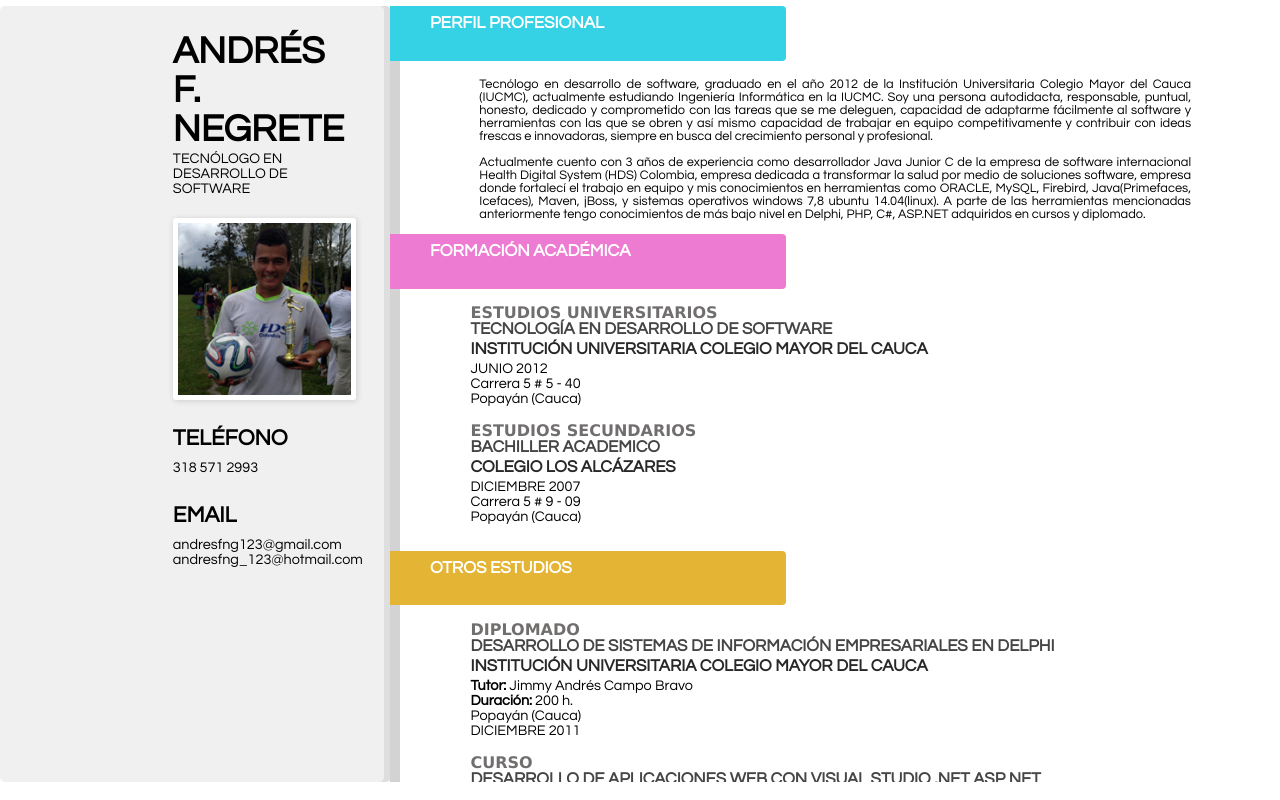
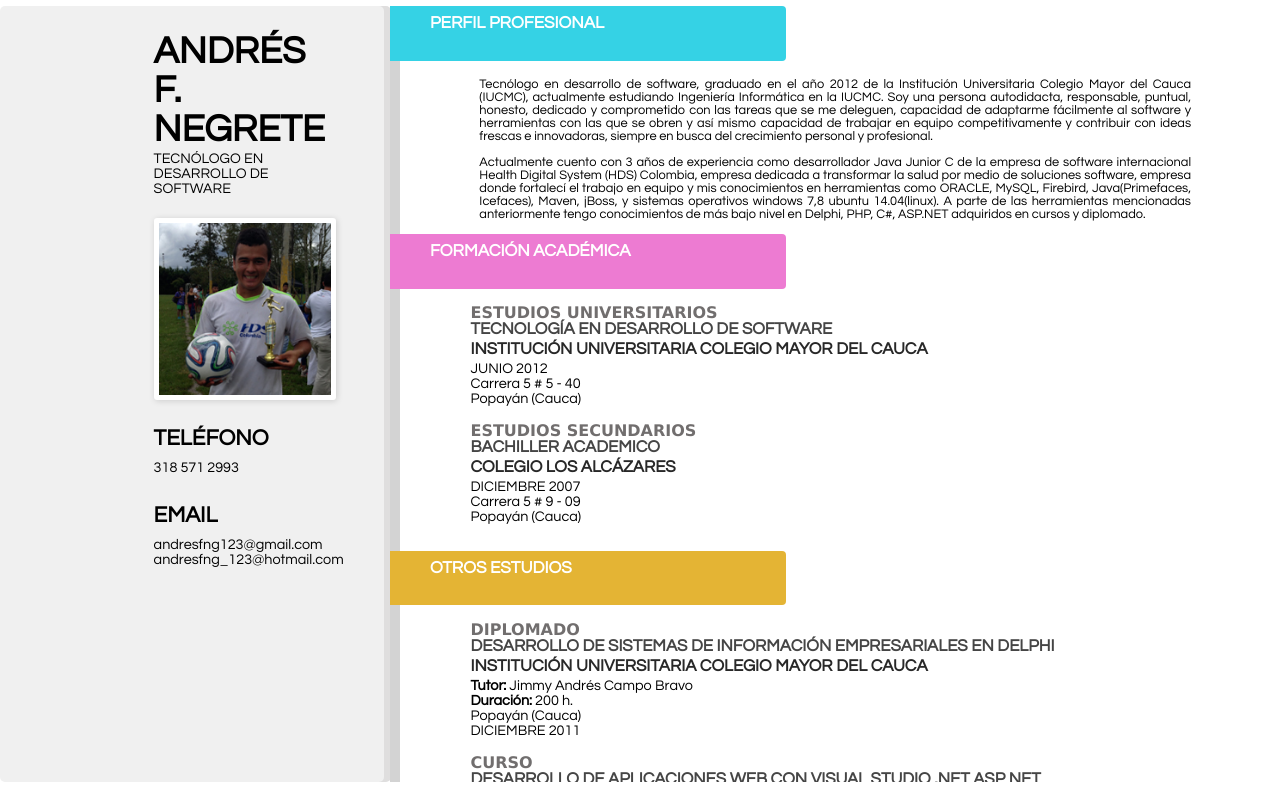
Before and after one commit to andfelne/cv, a plain HTML site: page index.html in a window 1280 px wide. Drawn offline with Linux system fonts and the light colour scheme.

Commit message:
ampliando el margen izquierdo del panel izquierdo

```diff
--- a/estilo.css
+++ b/estilo.css
@@ -72,14 +72,14 @@ a:hover {
 	font-family: 'Century Gothic';
 	font-size: 238%;
 	width: 45%;
-	margin-left: 45%;
+	margin-left: 40%;
 }
 
 .profesion {
 	font-family: "Century Gothic";
     font-size: 90%;
     font-weight: 500;
-    margin-left: 45%;
+    margin-left: 40%;
     margin-top: -6%;
     text-align: unset;
     width: 45%;
@@ -90,7 +90,7 @@ a:hover {
     border-radius: 3px;
     box-shadow: 1px 1px 6px rgba(0, 0, 0, 0.15);
     float: left;
-    margin: 3% 25px 10px 45%;
+    margin: 3% 25px 10px 40%;
     padding: 5px;
 }
 
@@ -100,7 +100,7 @@ img {
 
 .datos_personales {
 	height: 40%;
-    margin-left: 45%;
+    margin-left: 40%;
     margin-right: 5%;
     margin-top: 50%;
     position: absolute;
```
